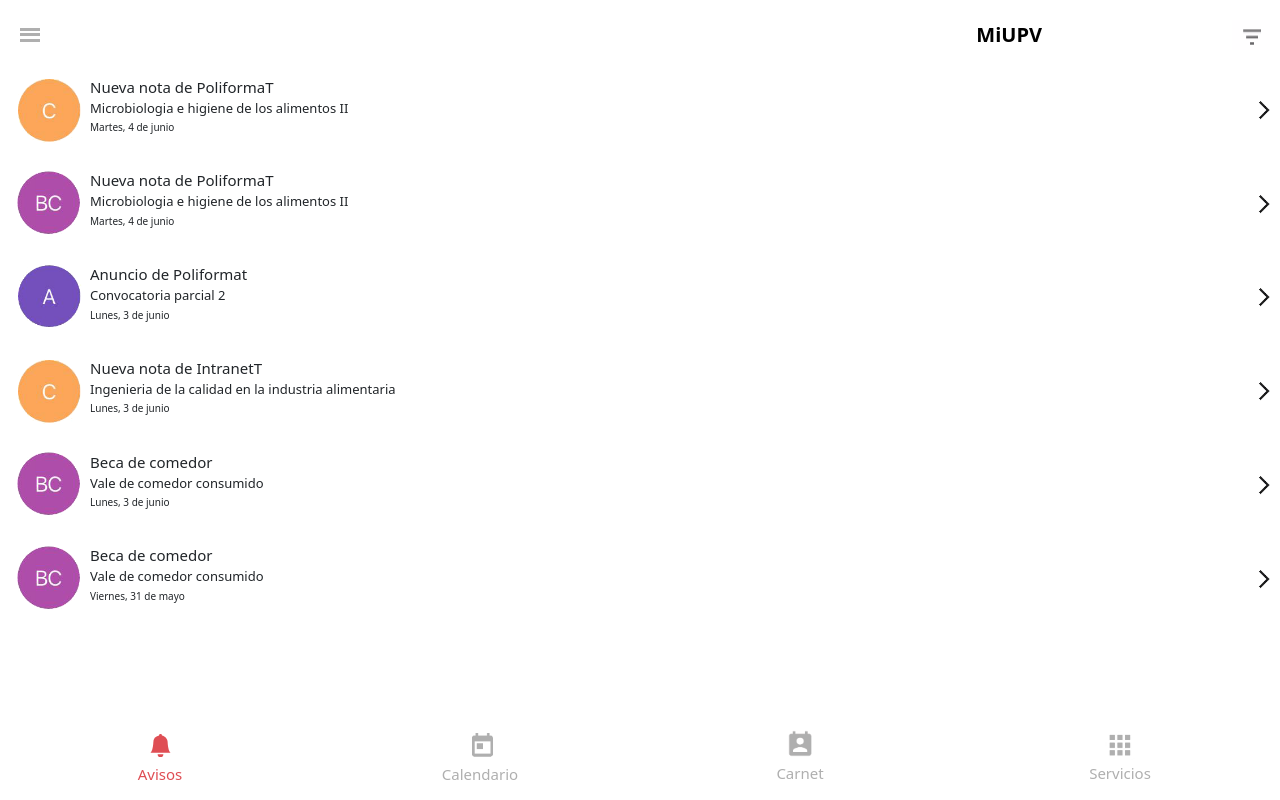
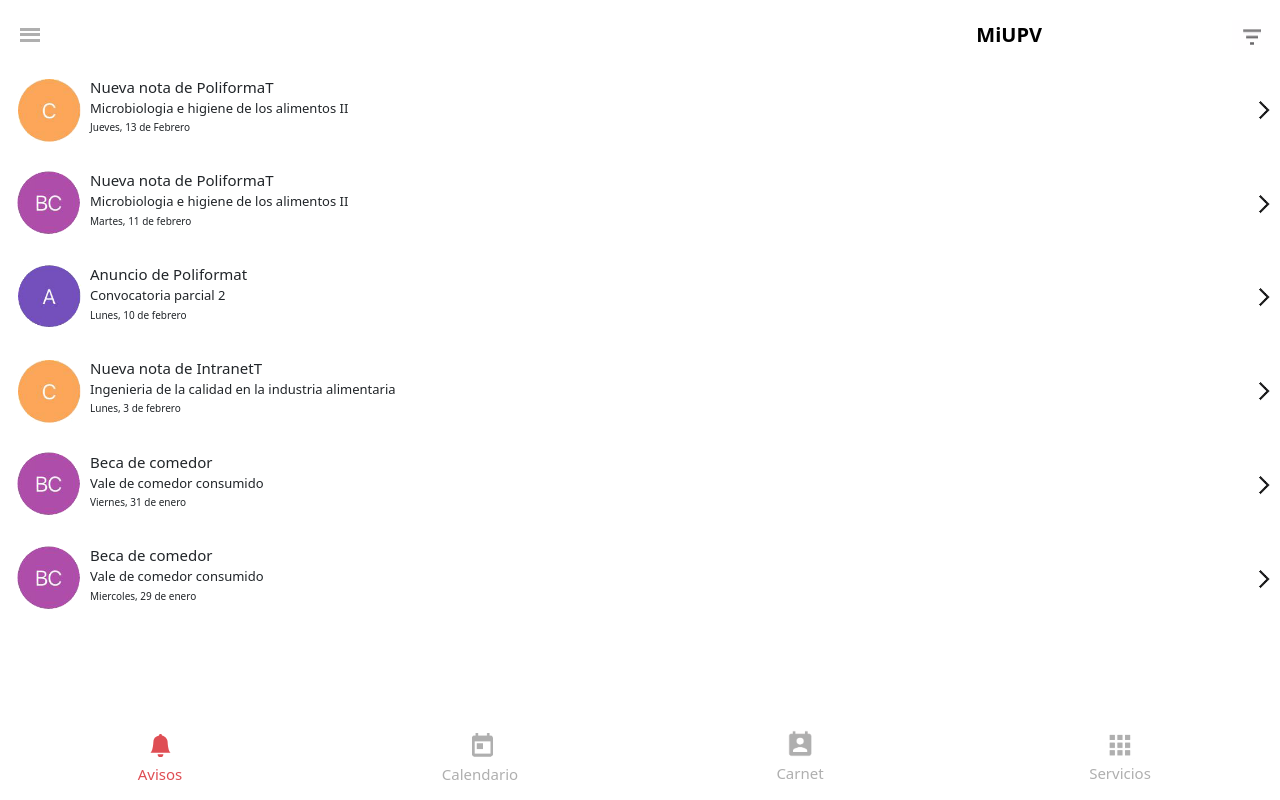
Before and after one commit to lowta/CarnetUPV, a plain HTML site: page pages/avisos.html in a window 1280 px wide. Drawn offline with nearby package versions, Linux system fonts and the light colour scheme.

Commit message:
Update 20.02

```diff
--- a/pages/avisos.html
+++ b/pages/avisos.html
@@ -11,7 +11,7 @@
     <script src="https://cdn.jsdelivr.net/npm/bootstrap@5.3.3/dist/js/bootstrap.bundle.min.js" integrity="sha384-YvpcrYf0tY3lHB60NNkmXc5s9fDVZLESaAA55NDzOxhy9GkcIdslK1eN7N6jIeHz" crossorigin="anonymous"></script>
     <meta charset="UTF-8">
     <meta name="viewport" content="width=device-width, initial-scale=1.0">
-    <title>Document</title>
+    <title>Avisos</title>
 </head>
 <body>
     <header class="header">
@@ -187,7 +187,7 @@
     <div class="contenido">
         <h1 class="titulo">Nueva nota de PoliformaT</h1>
         <h2 class="subtitulo">Microbiologia e higiene de los alimentos II</h2>
-        <h3 class="subtitulo2">Martes, 4 de junio</h3>
+        <h3 class="subtitulo2">Jueves, 13 de Febrero</h3>
     </div>
     <div class="divflecha">
         <img class="flecha" src="../img/avisos/flecha.png" alt="">
@@ -201,7 +201,7 @@
     <div class="contenido">
         <h1 class="titulo">Nueva nota de PoliformaT</h1>
         <h2 class="subtitulo">Microbiologia e higiene de los alimentos II</h2>
-        <h3 class="subtitulo2">Martes, 4 de junio</h3>
+        <h3 class="subtitulo2">Martes, 11 de febrero</h3>
     </div>
     <div class="divflecha">
         <img class="flecha" src="../img/avisos/flecha.png" alt="">
@@ -215,7 +215,7 @@
     <div class="contenido">
         <h1 class="titulo">Anuncio de Poliformat</h1>
         <h2 class="subtitulo">Convocatoria parcial 2</h2>
-        <h3 class="subtitulo2">Lunes, 3 de junio</h3>
+        <h3 class="subtitulo2">Lunes, 10 de febrero</h3>
     </div>
     <div class="divflecha">
         <img class="flecha" src="../img/avisos/flecha.png" alt="">
@@ -229,7 +229,7 @@
     <div class="contenido">
         <h1 class="titulo">Nueva nota de IntranetT</h1>
         <h2 class="subtitulo">Ingenieria de la calidad en la industria alimentaria</h2>
-        <h3 class="subtitulo2">Lunes, 3 de junio</h3>
+        <h3 class="subtitulo2">Lunes, 3 de febrero</h3>
     </div>
     <div class="divflecha">
         <img class="flecha" src="../img/avisos/flecha.png" alt="">
@@ -243,7 +243,7 @@
     <div class="contenido">
         <h1 class="titulo">Beca de comedor</h1>
         <h2 class="subtitulo">Vale de comedor consumido</h2>
-        <h3 class="subtitulo2">Lunes, 3 de junio</h3>
+        <h3 class="subtitulo2">Viernes, 31 de enero</h3>
     </div>
     <div class="divflecha">
         <img class="flecha" src="../img/avisos/flecha.png" alt="">
@@ -257,7 +257,7 @@
     <div class="contenido">
         <h1 class="titulo">Beca de comedor</h1>
         <h2 class="subtitulo">Vale de comedor consumido</h2>
-        <h3 class="subtitulo2">Viernes, 31 de mayo</h3>
+        <h3 class="subtitulo2">Miercoles, 29 de enero</h3>
     </div>
     <div class="divflecha">
         <img class="flecha" src="../img/avisos/flecha.png" alt="">
```
Also changed, not shown: index.html (+1 -1 lines), pages/calendario.html (+1 -1 lines), pages/servicios.html (+1 -1 lines), README.TXT (added).
